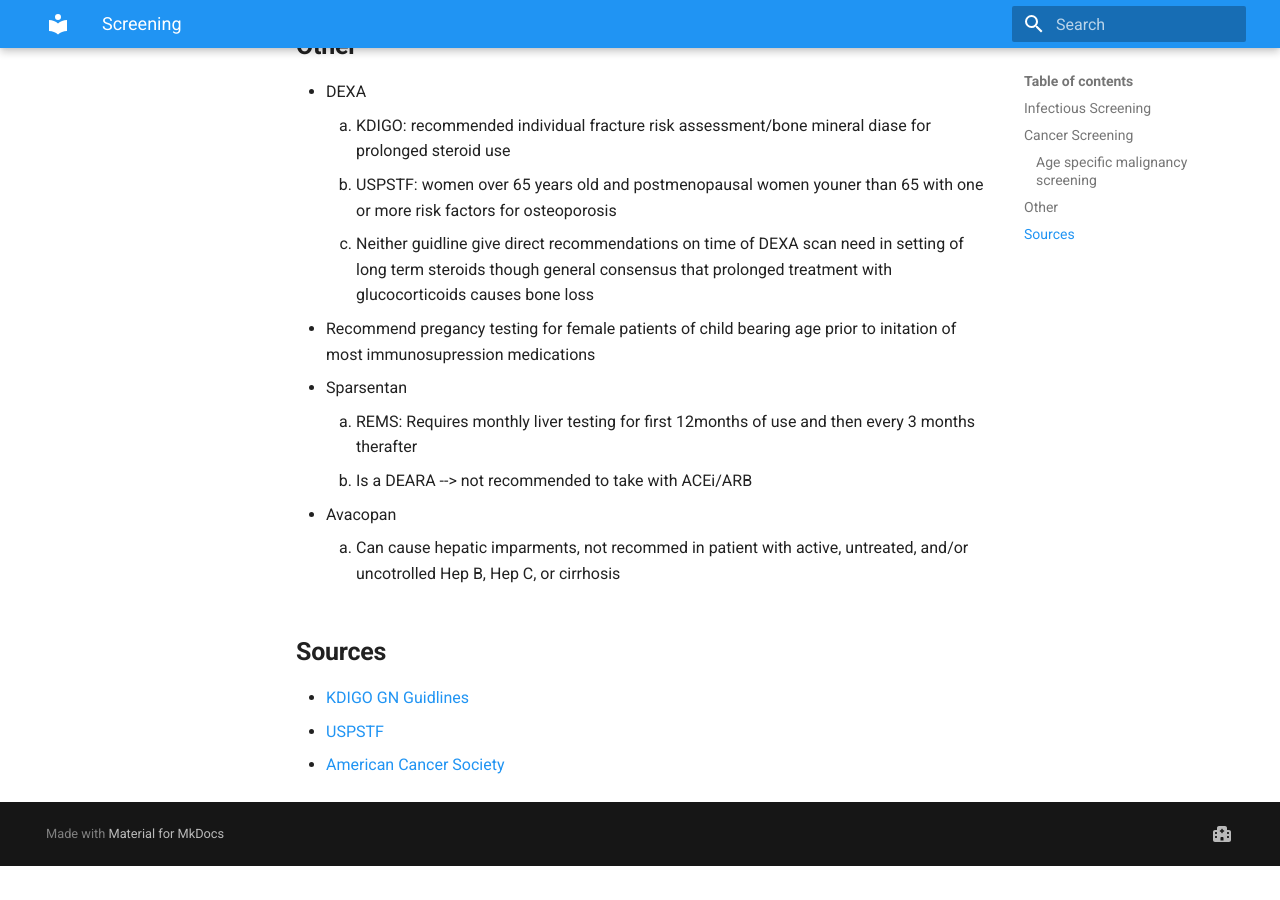
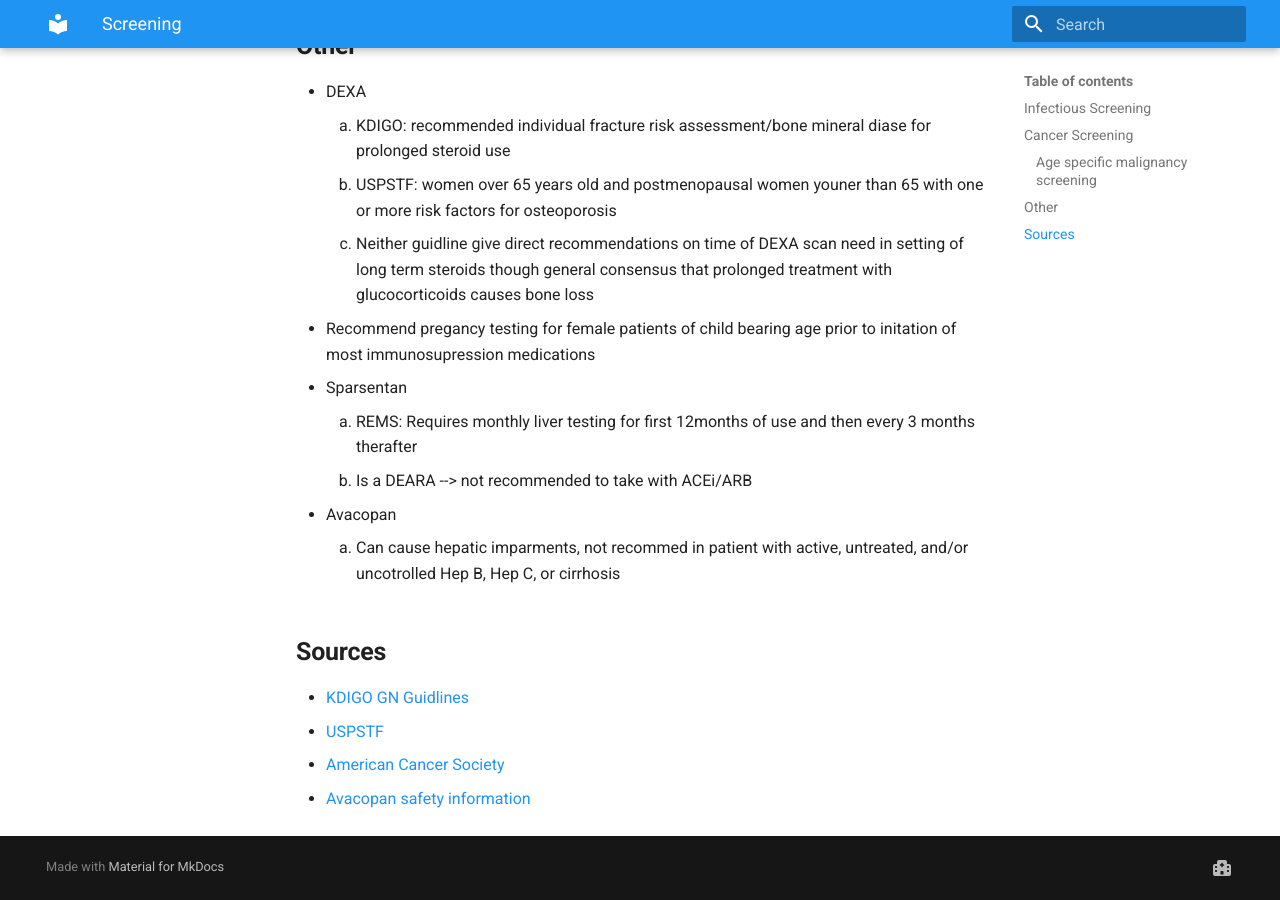
Before and after one commit to TTUNEPH2025/GN, an MkDocs documentation site: the page built from docs/Screening.md, in a window 1280 px wide and 900 px high, scrolled down 1496 px. Built offline with MkDocs 1.6.1 and Material for MkDocs 9.7.7, drawn with Linux system fonts in a browser that asks for light colours; before the commit the page ends 2362 px from its top, so only the background shows below that.

Commit message:
Update Screening.md

```diff
--- a/docs/Screening.md
+++ b/docs/Screening.md
@@ -38,6 +38,7 @@
  * Avacopan
     1. Can cause hepatic imparments, not recommed in patient with active, untreated, and/or uncotrolled Hep B, Hep C, or cirrhosis
 ## **Sources**
- * [KDIGO GN Guidlines](https://kdigo.org/guidelines/gd/)
- * [USPSTF](https://www.uspreventiveservicestaskforce.org/uspstf/recommendation/osteoporosis-screening#fullrecommendationstart)
- * [American Cancer Society](https://www.cancer.org/cancer/screening/american-cancer-society-guidelines-for-the-early-detection-of-cancer.html)
+  * [KDIGO GN Guidlines](https://kdigo.org/guidelines/gd/)
+  * [USPSTF](https://www.uspreventiveservicestaskforce.org/uspstf/recommendation/osteoporosis-screening#fullrecommendationstart)
+  * [American Cancer Society](https://www.cancer.org/cancer/screening/american-cancer-society-guidelines-for-the-early-detection-of-cancer.html)
+  * [Avacopan safety information](https://www.tavneos.com/?gclsrc=aw.ds&gad_source=1&gad_campaignid=22929563953&gbraid=0AAAAAoPeKq6yiAa-yHJl9HTybFMJc4DYX&gclid=CjwKCAjw_-3GBhAYEiwAjh9fULN2oDHLvCOUXrqb3gJUT7wfb5XW38G3Wloc5P2Bm6-ffy7bsNzyhBoCIQcQAvD_BwE)
```
